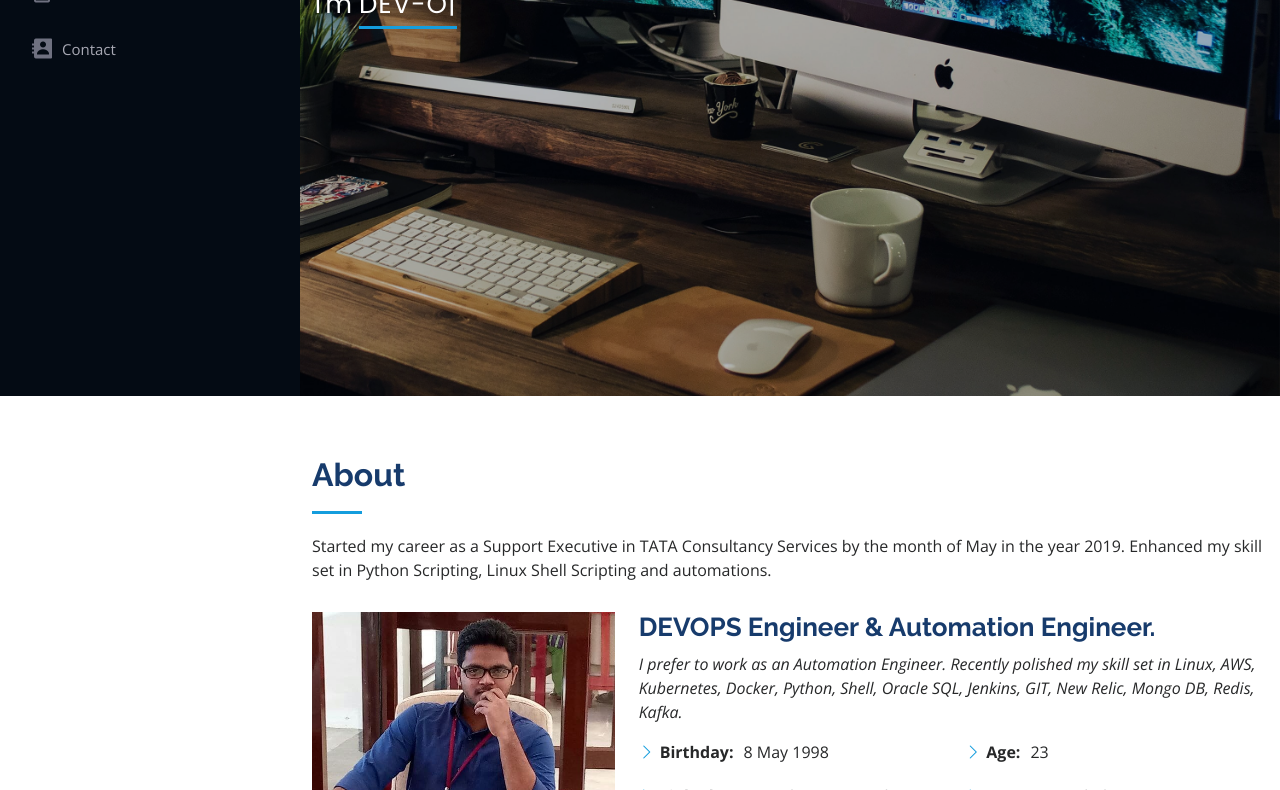
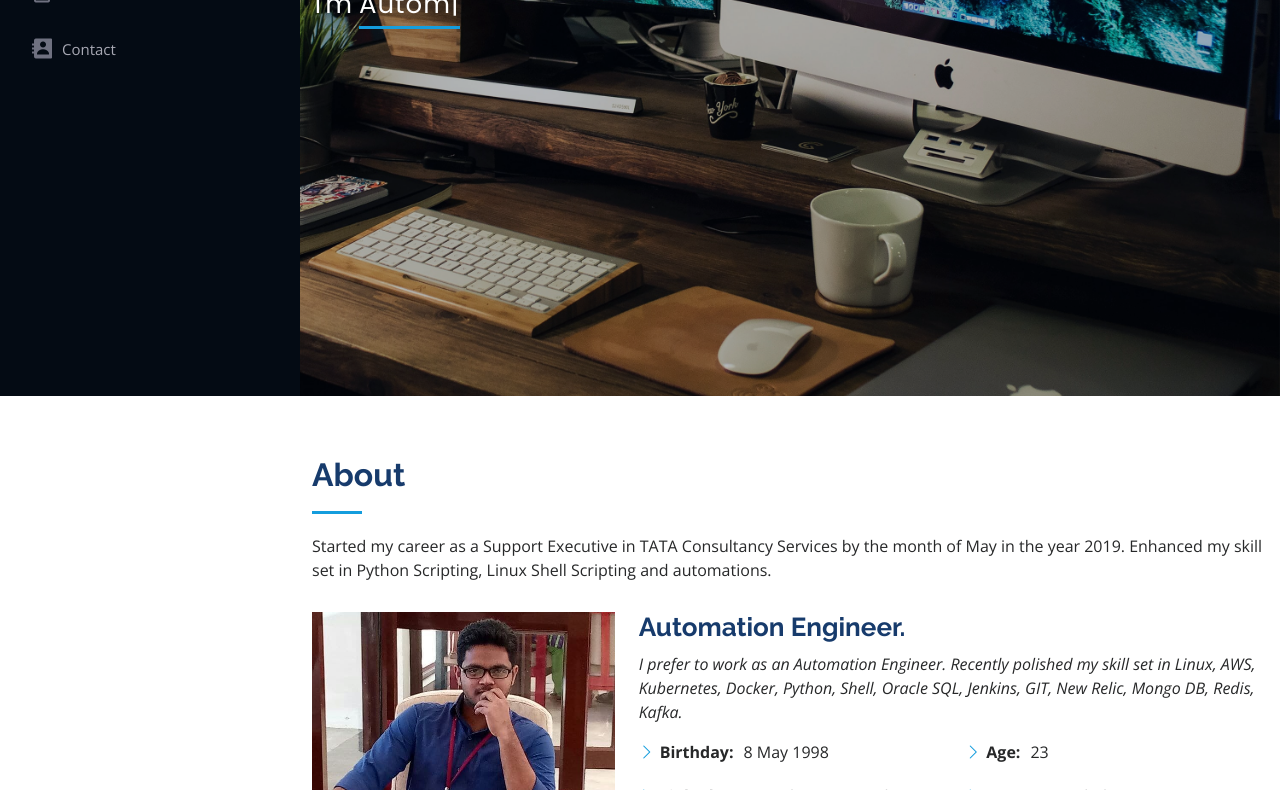
Before and after one commit to SivaK-98/SivaK-98.github.io, a plain HTML site: page Portfolio/index.html in a window 1280 px wide. Shown: the part 404-1194 px from the top of the page. Drawn offline with nearby package versions, Linux system fonts and the light colour scheme.

Commit message:
Update index.html

```diff
--- a/Portfolio/index.html
+++ b/Portfolio/index.html
@@ -69,7 +69,7 @@
   <section id="hero" class="d-flex flex-column justify-content-center align-items-center">
     <div class="hero-container" data-aos="fade-in">
       <h1>SIVASUBRAMANIYAN</h1>
-      <p>I'm <span class="typed" data-typed-items="Automation Engineer, DEV-OPS Engineer"></span></p>
+      <p>I'm <span class="typed" data-typed-items="Automation Engineer"></span></p>
     </div>
   </section><!-- End Hero -->
 
@@ -90,7 +90,7 @@
             <img src="assets/img/profile-img.jpg" class="img-fluid" alt="">
           </div>
           <div class="col-lg-8 pt-4 pt-lg-0 content" data-aos="fade-left">
-            <h3>DEVOPS Engineer &amp; Automation Engineer.</h3>
+            <h3> Automation Engineer.</h3>
             <p class="fst-italic">
               I prefer to work as an Automation Engineer. Recently polished my skill set in Linux, AWS, Kubernetes, Docker, Python, Shell, Oracle SQL, Jenkins, GIT, New Relic, Mongo DB, Redis, Kafka.
             </p>
```
